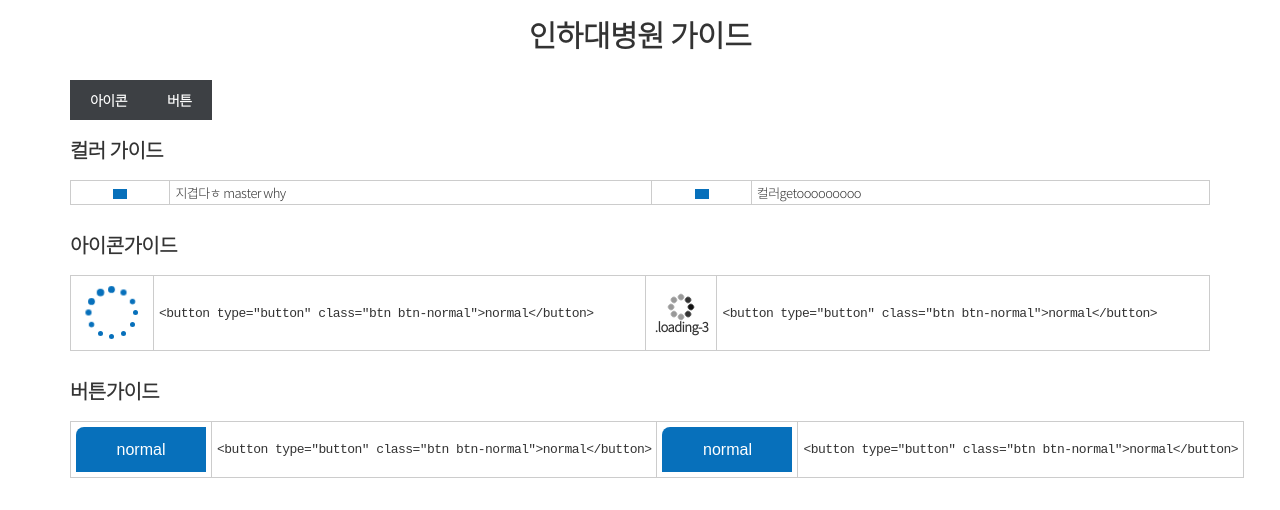
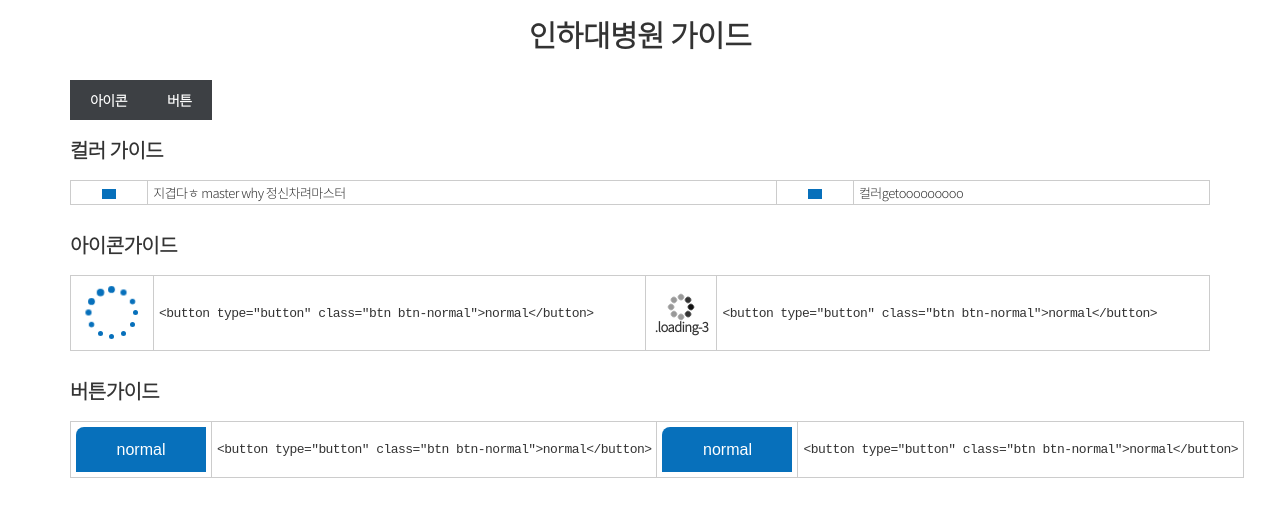
Before and after one commit to sookidak/inha, a plain HTML site: page guide.html in a window 1280 px wide. Drawn offline with nearby package versions, Linux system fonts and the light colour scheme; files that its build step writes are made by us from their sources.

Commit message:
no message

```diff
--- a/guide.html
+++ b/guide.html
@@ -31,7 +31,7 @@
 					<div class="box-g1"></div>
 				</th>
 				<td>
-					지겹다ㅎ master why
+					지겹다ㅎ master why 정신차려마스터
 				</td>
 				<th>
 					<div class="box-g1"></div>
```
